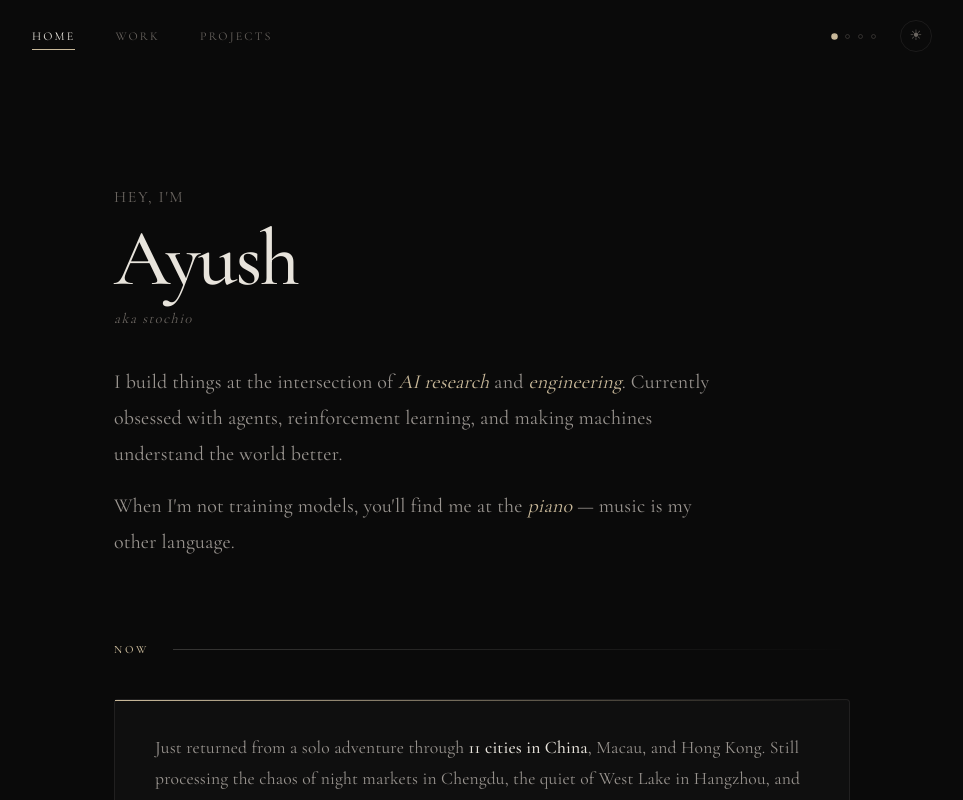
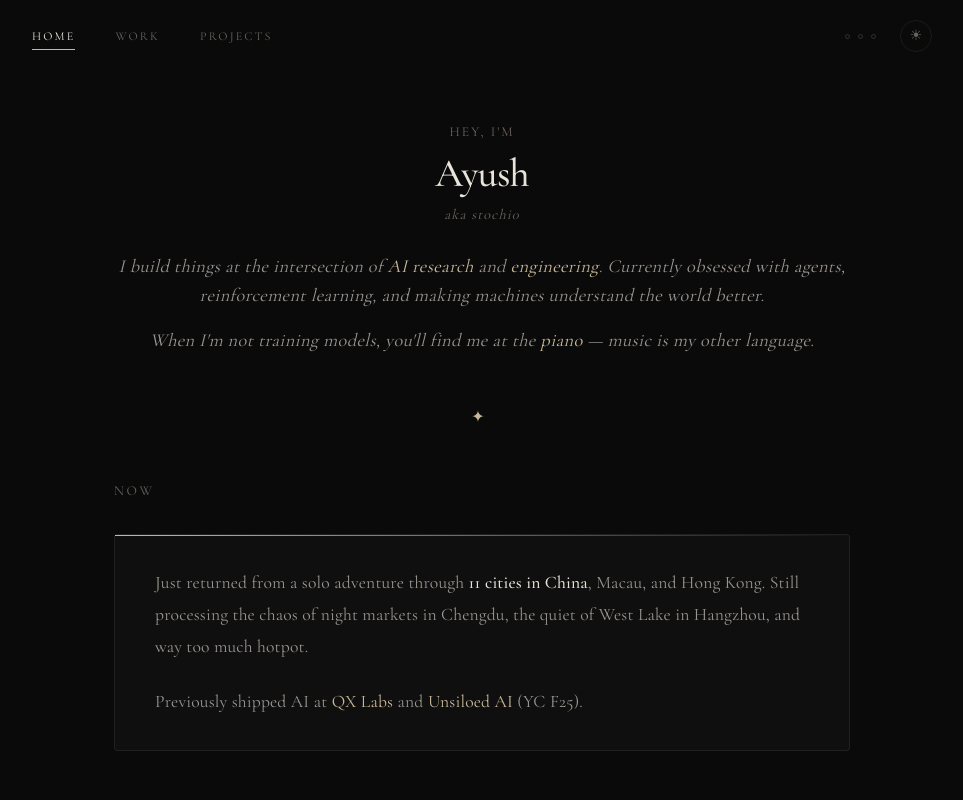
Before and after one commit to stochi0/personal-page, a Next.js app: page / in a window 1280 px wide. Shown: the top 800 px of the page, without its empty margins (158-1121 px from the left). Built offline with nearby package versions, Linux system fonts and the light colour scheme.

Commit message:
Refactor hero section layout and styles for improved readability and consistency. Update typography and spacing in the homepage introduction, and adjust navigation dots to exclude the "intro" section.

```diff
--- a/src/app/globals.css
+++ b/src/app/globals.css
@@ -212,46 +212,24 @@ html.light .nav-scrolled {
 }
 
 /* ========================================
-   HERO SECTION
+   HERO SECTION (Home page)
    ======================================== */
 
-.hero-section {
-  padding: 4rem 0 5rem;
-  position: relative;
-}
-
 .hero-greeting {
-  font-size: 1rem;
+  font-size: 0.85rem;
   color: var(--text-muted);
-  letter-spacing: 0.1em;
+  letter-spacing: 0.15em;
   text-transform: uppercase;
   margin-bottom: 0.5rem;
-}
-
-.hero-name {
-  font-family: var(--font-cormorant), 'Cormorant Garamond', serif;
-  font-size: 5rem;
-  font-weight: 500;
-  letter-spacing: -0.03em;
-  line-height: 1;
-  color: var(--text-primary);
-  margin-bottom: 0.5rem;
-  transition: color 0.3s ease;
 }
 
 .hero-aka {
   font-size: 0.9rem;
   color: var(--text-muted);
-  letter-spacing: 0.1em;
-  margin-bottom: 2rem;
+  letter-spacing: 0.08em;
+  margin-top: 0.5rem;
+  margin-bottom: 0;
   font-style: italic;
-}
-
-.hero-bio {
-  font-size: 1.25rem;
-  color: var(--text-secondary);
-  line-height: 1.8;
-  max-width: 600px;
 }
 
 .highlight {
@@ -1012,14 +990,6 @@ section[id] {
     padding: 100px 20px 60px;
   }
 
-  .hero-name {
-    font-size: 3.5rem;
-  }
-
-  .hero-bio {
-    font-size: 1.1rem;
-  }
-
   .notes-grid {
     grid-template-columns: 1fr;
     gap: 2rem;
@@ -1053,10 +1023,6 @@ section[id] {
 }
 
 @media (max-width: 480px) {
-  .hero-name {
-    font-size: 2.75rem;
-  }
-
   .craft-card {
     padding: 1.25rem 1.5rem;
   }
--- a/src/app/page.tsx
+++ b/src/app/page.tsx
@@ -37,23 +37,22 @@ export default function Home() {
   return (
     <div className="main-container">
       {/* Hero - Personal Introduction */}
-      <section id="intro" className="hero-section">
-        <div className="hero-greeting">Hey, I&apos;m</div>
-        <h1 className="hero-name">{profile.name}</h1>
+      <header className="section" style={{ textAlign: 'center', marginBottom: '1rem' }}>
+        <p className="hero-greeting">Hey, I&apos;m</p>
+        <h1 style={{ fontSize: '2.5rem' }}>{profile.name}</h1>
         <p className="hero-aka">aka {profile.aka}</p>
         {profile.bio.map((paragraph, i) => (
-          <p key={i} className="hero-bio" style={i > 0 ? { marginTop: '1rem' } : undefined}>
+          <p key={i} className="tagline" style={{ marginTop: i === 0 ? '1.5rem' : '1rem' }}>
             {renderBio(paragraph)}
           </p>
         ))}
-      </section>
+      </header>
+
+      <div className="star">✦</div>
 
       {/* Now - What I'm up to */}
       <section id="now" className="section">
-        <div className="section-header">
-          <span className="section-label">Now</span>
-          <div className="section-line"></div>
-        </div>
+        <h2 className="section-title">Now</h2>
         <div className="now-card">
           <p className="now-text">
             {renderMarkdown(now.current)}
@@ -90,7 +89,7 @@ export default function Home() {
         </div>
       </section>
 
-      <div className="divider divider-accent">✦</div>
+      <div className="star">✦</div>
 
       {/* Connect */}
       <section id="connect" className="section connect-section">
--- a/src/components/Navigation.tsx
+++ b/src/components/Navigation.tsx
@@ -78,7 +78,7 @@ export function Navigation() {
           {/* Section dots - only on homepage */}
           {pathname === "/" && (
             <div className="nav-dots">
-              {["intro", "now", "explore", "connect"].map((section) => (
+              {["now", "explore", "connect"].map((section) => (
                 <a
                   key={section}
                   href={`#${section}`}
```
